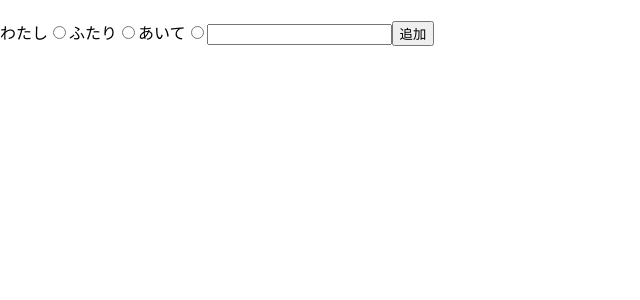
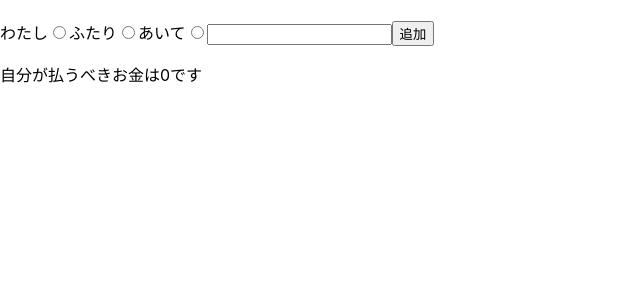
Before and after one commit to thistle519/dividing-paymant, a React (Create React App) app: page / in a window 1280 px wide. Shown: the top 300 px of the page, without its empty margins (0-640 px from the left). Built offline with nearby package versions, Linux system fonts and the light colour scheme.

Commit message:
add: 自分の払うべきお金がわかるようになった

```diff
--- a/src/App.tsx
+++ b/src/App.tsx
@@ -7,6 +7,15 @@ function App() {
   const [paymentRecords, setPaymentRecords] = useState<PaymentRecord[]>([]);
   const [inputPrice, setInputPrice] = useState(0);
   const [inputPayer, setInputPayer] = useState<Payer>("both");
+  let  myTotalAmount = 0
+  paymentRecords.forEach(pr => {
+    if (pr.payer === 'me'){
+      myTotalAmount += pr.price
+    }
+    if(pr.payer === 'both'){
+      myTotalAmount += pr.price/2
+    }
+  });
   const convertPayerToJa = (payer: Payer):String =>{
     if (payer === 'me') return '私'
     if (payer === 'both') return 'どっちも'
@@ -67,6 +76,7 @@ function App() {
       {paymentRecords.map((pr) => (
         <li>{pr.price}円  {convertPayerToJa(pr.payer)}</li>
       ))}
+      <p>自分が払うべきお金は{myTotalAmount}です</p>
     </>
   );
 }
```
